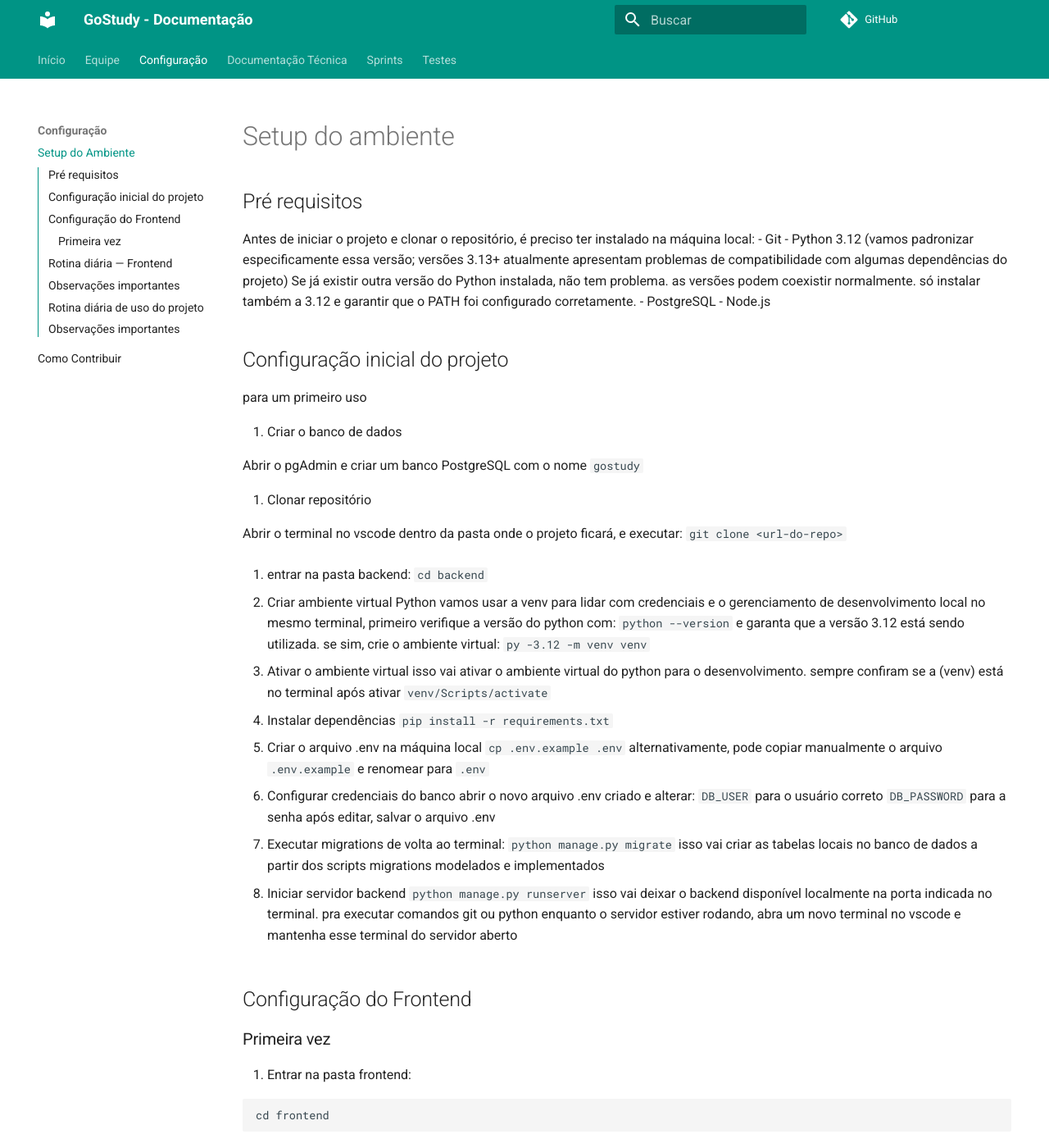
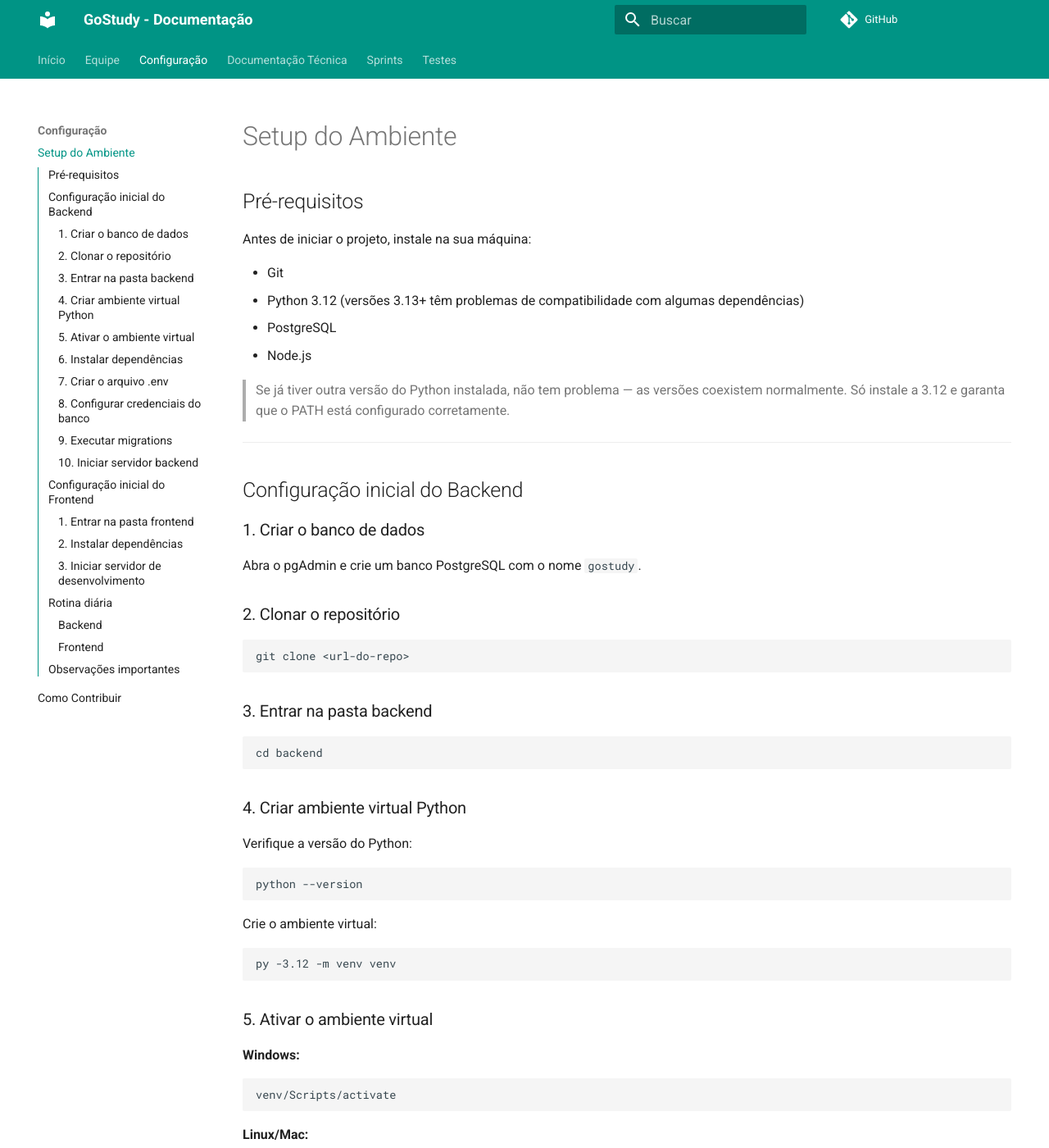
Before and after one commit to FGA0138-MDS-Ajax/2026.1-T03-Turing, an MkDocs documentation site: the page built from docs/setup_ambiente.md, in a window 1280 px wide and 1400 px high. Shown: the whole window at 82% size. Built offline with MkDocs 1.6.1 and Material for MkDocs 9.7.7, drawn with Linux system fonts in a browser that asks for light colours; comment, search, counter and statistics services are not loaded; some of the changed text lies outside the part shown.

Commit message:
docs: adiciona setup e padronização

````diff
--- a/docs/setup_ambiente.md
+++ b/docs/setup_ambiente.md
@@ -1,78 +1,115 @@
-# Setup do ambiente
+# Setup do Ambiente
 
-## Pré requisitos
+## Pré-requisitos
 
-Antes de iniciar o projeto e clonar o repositório, é preciso ter instalado na máquina local:
+Antes de iniciar o projeto, instale na sua máquina:
+
 - Git
-- Python 3.12 (vamos padronizar especificamente essa versão; versões 3.13+ atualmente apresentam problemas de compatibilidade com algumas dependências do projeto)
-Se já existir outra versão do Python instalada, não tem problema. as versões podem coexistir normalmente. só instalar também a 3.12 e garantir que o PATH foi configurado corretamente.
+- Python 3.12 (versões 3.13+ têm problemas de compatibilidade com algumas dependências)
 - PostgreSQL
 - Node.js
 
-## Configuração inicial do projeto
-para um primeiro uso
+> Se já tiver outra versão do Python instalada, não tem problema — as versões coexistem normalmente. Só instale a 3.12 e garanta que o PATH está configurado corretamente.
 
-1. Criar o banco de dados
+---
 
-Abrir o pgAdmin e criar um banco PostgreSQL com o nome
-`gostudy`
+## Configuração inicial do Backend
 
-2. Clonar repositório
+### 1. Criar o banco de dados
 
-Abrir o terminal no vscode dentro da pasta onde o projeto ficará, e executar:
-`git clone <url-do-repo>`
+Abra o pgAdmin e crie um banco PostgreSQL com o nome `gostudy`.
 
-3. entrar na pasta backend:
-`cd backend`
+### 2. Clonar o repositório
 
-4. Criar ambiente virtual Python
-vamos usar a venv para lidar com credenciais e o gerenciamento de desenvolvimento local
-no mesmo terminal, primeiro verifique a versão do python com:
-`python --version`
-e garanta que a versão 3.12 está sendo utilizada. se sim, crie o ambiente virtual:
-`py -3.12 -m venv venv`
+```bash
+git clone <url-do-repo>
+```
 
-4. Ativar o ambiente virtual
-isso vai ativar o ambiente virtual do python para o desenvolvimento. sempre confiram se a (venv) está no terminal após ativar
-`venv/Scripts/activate`
+### 3. Entrar na pasta backend
 
-5. Instalar dependências
-`pip install -r requirements.txt`
+```bash
+cd backend
+```
 
-6. Criar o arquivo .env na máquina local
-`cp .env.example .env`
-alternativamente, pode copiar manualmente o arquivo `.env.example` e renomear para `.env`
+### 4. Criar ambiente virtual Python
 
-7. Configurar credenciais do banco
-abrir o novo arquivo .env criado e alterar:
-`DB_USER` para o usuário correto
-`DB_PASSWORD` para a senha
-após editar, salvar o arquivo .env
+Verifique a versão do Python:
 
-8. Executar migrations
-de volta ao terminal:
-`python manage.py migrate`
-isso vai criar as tabelas locais no banco de dados a partir dos scripts migrations modelados e implementados
+```bash
+python --version
+```
 
-9. Iniciar servidor backend
-`python manage.py runserver`
-isso vai deixar o backend disponível localmente na porta indicada no terminal. pra executar comandos git ou python enquanto o servidor estiver rodando, abra um novo terminal no vscode e mantenha esse terminal do servidor aberto
+Crie o ambiente virtual:
 
-## Configuração do Frontend
+```bash
+py -3.12 -m venv venv
+```
 
-### Primeira vez
+### 5. Ativar o ambiente virtual
 
-1. Entrar na pasta frontend:
+**Windows:**
+```bash
+venv/Scripts/activate
+```
+
+**Linux/Mac:**
+```bash
+source venv/bin/activate
+```
+
+> Sempre confirme que a `(venv)` aparece no terminal após ativar.
+
+### 6. Instalar dependências
+
+```bash
+pip install -r requirements.txt
+```
+
+### 7. Criar o arquivo .env
+
+```bash
+cp .env.example .env
+```
+
+### 8. Configurar credenciais do banco
+
+Abra o arquivo `.env` e altere:
+
+- `DB_USER` — usuário do PostgreSQL
+- `DB_PASSWORD` — senha do PostgreSQL
+
+### 9. Executar migrations
+
+```bash
+python manage.py migrate
+```
+
+### 10. Iniciar servidor backend
+
+```bash
+python manage.py runserver
+```
+
+O backend ficará disponível em `http://localhost:8000/`
+
+---
+
+## Configuração inicial do Frontend
+
+### 1. Entrar na pasta frontend
+
 ```bash
 cd frontend
 ```
 
-2. Instalar dependências:
+### 2. Instalar dependências
+
 ```bash
 npm install
 ```
 
-3. Iniciar servidor de desenvolvimento:
+### 3. Iniciar servidor de desenvolvimento
+
 ```bash
 npm run dev
 ```
@@ -81,48 +118,32 @@ O frontend ficará disponível em `http://localhost:5173/`
 
 ---
 
-## Rotina diária — Frontend
+## Rotina diária
 
-Sempre que abrir o projeto de novo:
+### Backend
 
-1. Entrar na pasta frontend:
+```bash
+cd backend
+venv/Scripts/activate  # Windows
+# ou
+source venv/bin/activate  # Linux/Mac
+python manage.py runserver
+```
+
+### Frontend
+
 ```bash
 cd frontend
+npm run dev
 ```
 
-2. Iniciar servidor:
-```bash
-npm run dev
-```
+> Backend e frontend precisam estar rodando simultaneamente para o sistema funcionar.
 
 ---
 
 ## Observações importantes
 
-- Backend e frontend precisam estar rodando simultaneamente para o sistema funcionar
-- Backend: `http://localhost:8000/`
-- Frontend: `http://localhost:5173/`
-- Caso novos pacotes sejam adicionados, executar novamente `npm install`
-
-## Rotina diária de uso do projeto
-
-Sempre que abrir o projeto de novo
-
-1. Abrir terminal na pasta backend
-`cd backend`
-
-2. Ativar ambiente virtual
-`venv/Scripts/activate`
-
-3. Iniciar servidor
-`python manage.py runserver`
-
-caso preciso, verifiquem a versão do python para garantir que não haverá problemas de compatibilidade
-
-## Observações importantes
-
-- o arquivo .env **não deve** ser enviado para o github
-- caso novas dependências sejam adicionadas ao projeto, executar novamente:
-`pip install -r requirements.txt`
-- caso novas migrations sejam adicionadas por outros membros da equipe, executar novamente:
-`python manage.py migrate`
+- O arquivo `.env` **nunca** deve ser commitado
+- Se novas dependências forem adicionadas: `pip install -r requirements.txt`
+- Se novas migrations forem adicionadas: `python manage.py migrate`
+- Se novos pacotes frontend forem adicionados: `npm install`
````
Also changed, not shown: docs/padronizacao.md (+2 -2 lines).
